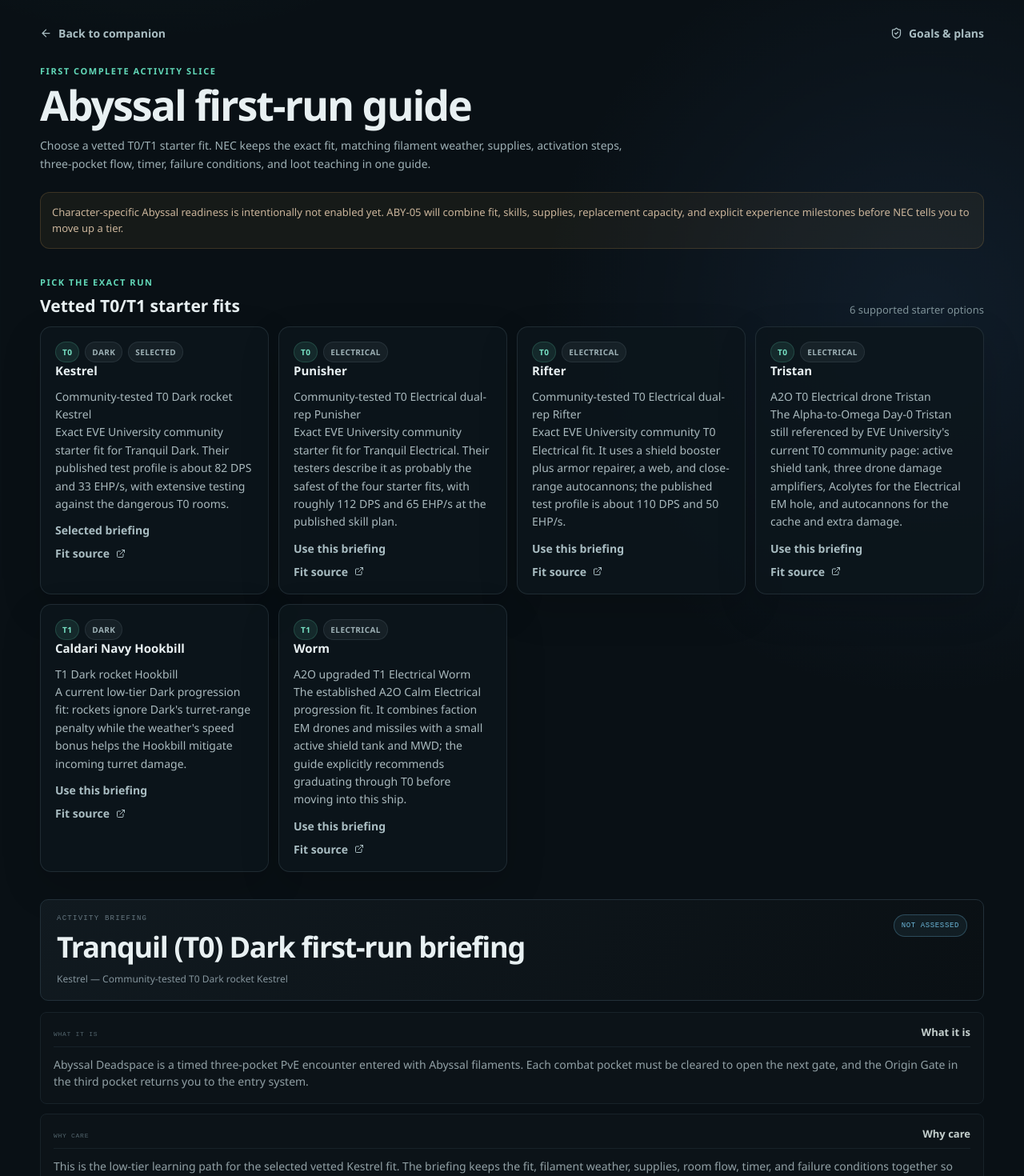
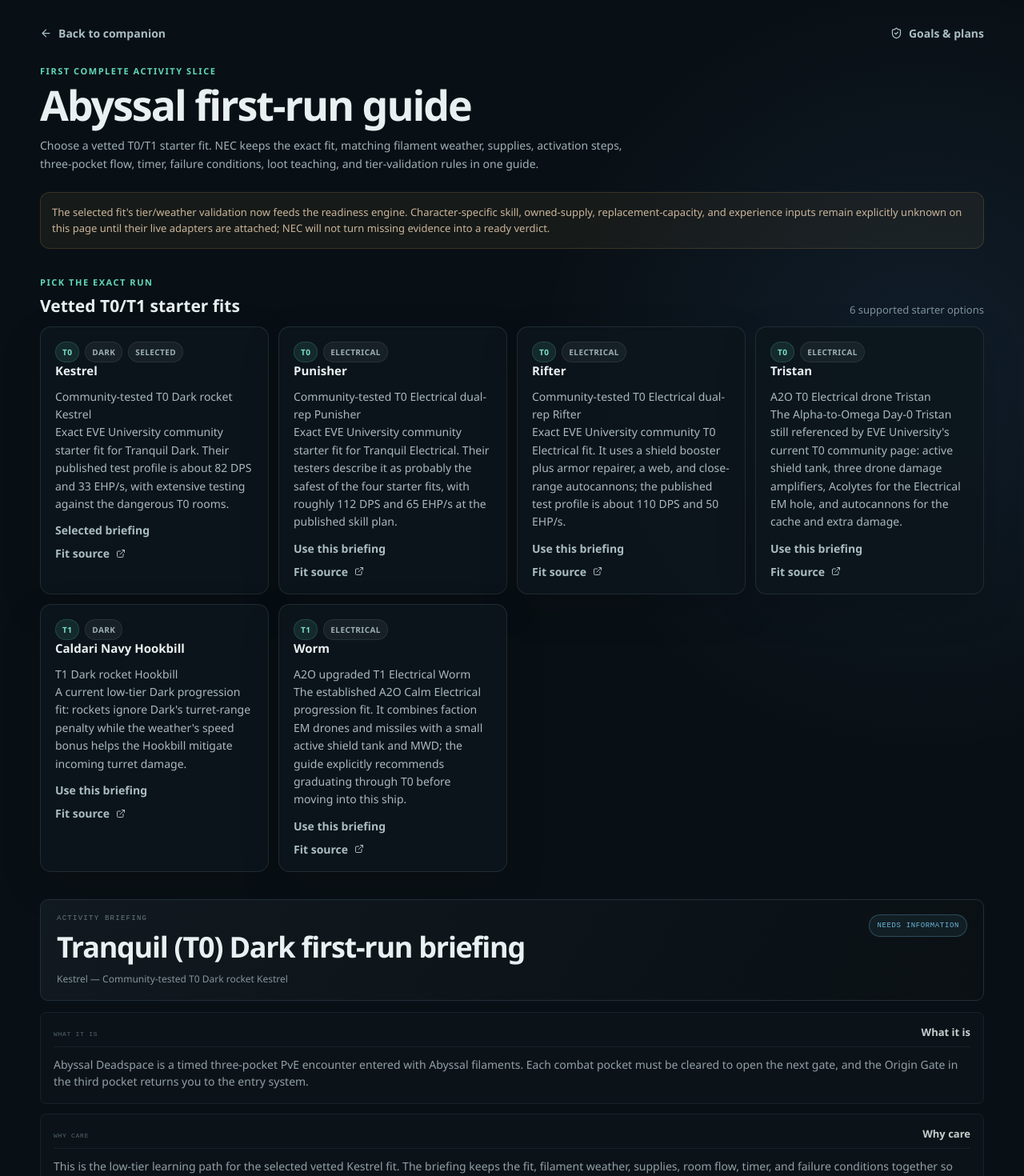
Before and after one commit to Ab0ut47Pandas/new-eden-companion, a Next.js app: page /activities/abyssal in a window 1280 px wide. Shown: the top 1470 px of the page at 80% size. Built offline with nearby package versions, Linux system fonts and the light colour scheme.

Commit message:
Connect vetted fit catalog to Abyssal briefing readiness

```diff
--- a/src/app/activities/abyssal/page.tsx
+++ b/src/app/activities/abyssal/page.tsx
@@ -1,6 +1,7 @@
 import { ArrowLeft, ExternalLink, ShieldCheck } from "lucide-react";
 import Link from "next/link";
 
+import { AbyssalFitCatalog } from "@/components/abyssal-fit-catalog";
 import { AbyssalLootGuide } from "@/components/abyssal-loot-guide";
 import { ActivityBriefing } from "@/components/activity-briefing";
 import { ActivityCheatSheet } from "@/components/activity-cheat-sheet";
@@ -9,6 +10,7 @@ import {
   getAbyssalFirstRunOption,
   listAbyssalFirstRunOptions,
 } from "@/lib/activity/abyssal-first-run";
+import { buildVettedAbyssalFitReadiness } from "@/lib/activity/abyssal-fit-catalog";
 
 import styles from "../../items/item-explorer.module.css";
 
@@ -25,7 +27,18 @@ export default async function AbyssalActivityPage({ searchParams }: AbyssalActiv
   const options = listAbyssalFirstRunOptions();
   const requestedFitId = single(params.fit);
   const selected = getAbyssalFirstRunOption(requestedFitId) ?? options[0];
-  const firstRun = buildAbyssalFirstRunPackage(selected);
+
+  const readiness = buildVettedAbyssalFitReadiness({
+    fitId: selected.id,
+    targetTier: selected.tier,
+    weather: selected.weather,
+    skillReadiness: "unknown",
+    suppliesReady: "unknown",
+    replacementCapacity: "unknown",
+    priorTierExperience: selected.tier === 0 ? "not-applicable" : "unknown",
+    filamentAvailable: "unknown",
+  });
+  const firstRun = buildAbyssalFirstRunPackage(selected, readiness.explanation);
 
   return (
     <main className={styles.shell}>
@@ -38,11 +51,11 @@ export default async function AbyssalActivityPage({ searchParams }: AbyssalActiv
         <section className={styles.hero}>
           <div className={styles.eyebrow}>First complete activity slice</div>
           <h1>Abyssal first-run guide</h1>
-          <p>Choose a vetted T0/T1 starter fit. NEC keeps the exact fit, matching filament weather, supplies, activation steps, three-pocket flow, timer, failure conditions, and loot teaching in one guide.</p>
+          <p>Choose a vetted T0/T1 starter fit. NEC keeps the exact fit, matching filament weather, supplies, activation steps, three-pocket flow, timer, failure conditions, loot teaching, and tier-validation rules in one guide.</p>
         </section>
 
         <div className={styles.notice}>
-          Character-specific Abyssal readiness is intentionally not enabled yet. ABY-05 will combine fit, skills, supplies, replacement capacity, and explicit experience milestones before NEC tells you to move up a tier.
+          The selected fit's tier/weather validation now feeds the readiness engine. Character-specific skill, owned-supply, replacement-capacity, and experience inputs remain explicitly unknown on this page until their live adapters are attached; NEC will not turn missing evidence into a ready verdict.
         </div>
 
         <section className={styles.section}>
@@ -95,6 +108,10 @@ export default async function AbyssalActivityPage({ searchParams }: AbyssalActiv
           </div>
           <ActivityCheatSheet sheet={firstRun.cheatSheet} />
         </section>
+
+        <section className={styles.section}>
+          <AbyssalFitCatalog />
+        </section>
       </div>
     </main>
   );
```
